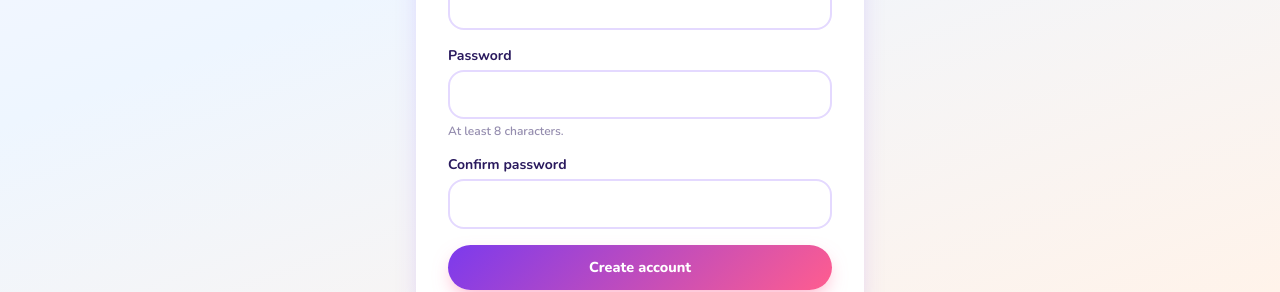
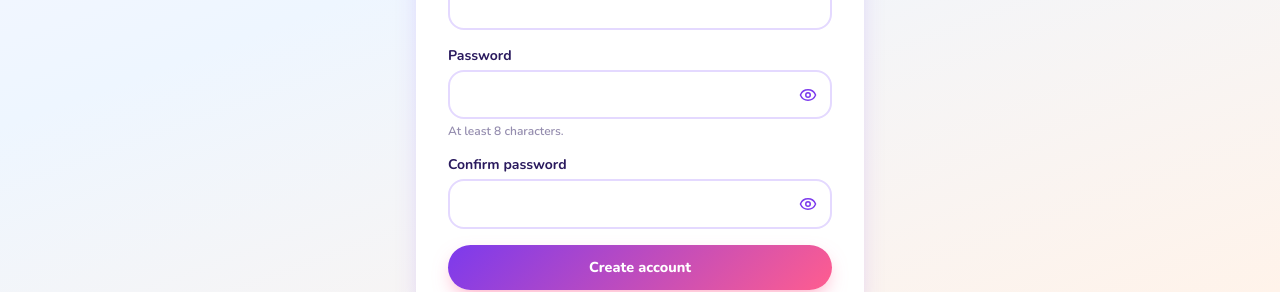
Before and after one commit to Hashim017/ecommerce-store, a Next.js app: page /register in a window 1280 px wide. Shown: the part 508-800 px from the top of the page. Built offline with nearby package versions, Linux system fonts and the light colour scheme; no server answers.

Commit message:
Show password toggle

```diff
--- a/components/LoginForm.tsx
+++ b/components/LoginForm.tsx
@@ -2,6 +2,7 @@
 
 import { useState } from "react";
 import { Sparkles } from "lucide-react";
+import PasswordInput from "@/components/PasswordInput";
 
 type Mode = "login" | "register";
 
@@ -111,13 +112,11 @@ export default function LoginForm({
         </div>
         <div>
           <label className="mb-1 block text-sm font-bold">Password</label>
-          <input
-            required
-            type="password"
+          <PasswordInput
             minLength={isLogin ? undefined : 8}
+            autoComplete={isLogin ? "current-password" : "new-password"}
             value={password}
-            onChange={(e) => setPassword(e.target.value)}
-            className="input"
+            onChange={setPassword}
           />
           {!isLogin && (
             <p className="mt-1 text-xs font-semibold text-ink/50">
@@ -128,12 +127,10 @@ export default function LoginForm({
         {!isLogin && (
           <div>
             <label className="mb-1 block text-sm font-bold">Confirm password</label>
-            <input
-              required
-              type="password"
+            <PasswordInput
+              autoComplete="new-password"
               value={confirm}
-              onChange={(e) => setConfirm(e.target.value)}
-              className="input"
+              onChange={setConfirm}
             />
           </div>
         )}
--- /dev/null
+++ b/components/PasswordInput.tsx
@@ -0,0 +1,40 @@
+"use client";
+
+import { useState } from "react";
+import { Eye, EyeOff } from "lucide-react";
+
+export default function PasswordInput({
+  value,
+  onChange,
+  minLength,
+  autoComplete,
+}: {
+  value: string;
+  onChange: (value: string) => void;
+  minLength?: number;
+  autoComplete?: string;
+}) {
+  const [show, setShow] = useState(false);
+
+  return (
+    <div className="relative">
+      <input
+        required
+        type={show ? "text" : "password"}
+        minLength={minLength}
+        autoComplete={autoComplete}
+        value={value}
+        onChange={(e) => onChange(e.target.value)}
+        className="input pr-12"
+      />
+      <button
+        type="button"
+        onClick={() => setShow((s) => !s)}
+        aria-label={show ? "Hide password" : "Show password"}
+        className="absolute right-2 top-1/2 flex h-8 w-8 -translate-y-1/2 items-center justify-center rounded-full text-grape transition hover:bg-lilac/40"
+      >
+        {show ? <EyeOff size={18} /> : <Eye size={18} />}
+      </button>
+    </div>
+  );
+}
```
